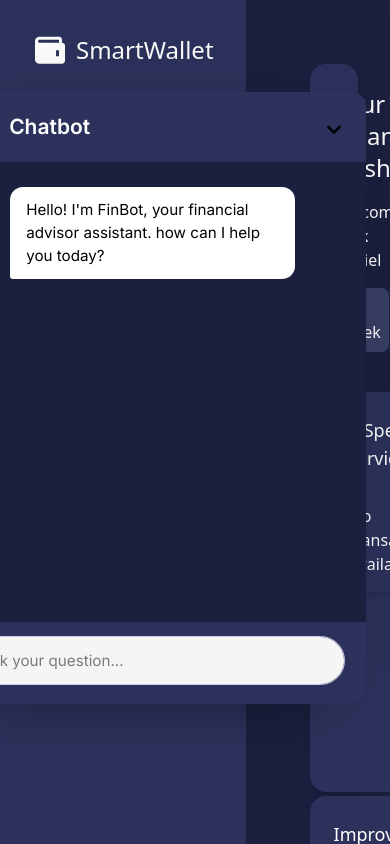
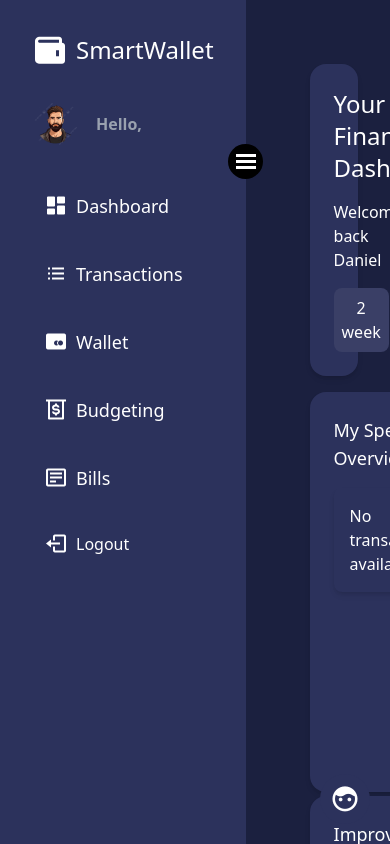
Before and after one commit to willofcode/Smartwallet, a React (Vite) app in the folder client/: page /dashboard in a window 390 px wide. Built offline with nearby package versions, Linux system fonts and the light colour scheme.

Commit message:
Update the styling of the hovering chatbot icon and closes chatbot when clicked

```diff
--- a/client/src/components/Chatbot.css
+++ b/client/src/components/Chatbot.css
@@ -8,20 +8,73 @@
     box-sizing: border-box;
     font-family: "Inter", sans-serif;
     width: 100%;
-    display: flex;
-    align-items: center;
-    justify-content: center;
     min-height: 100vh;
 
 }
+
+#toggle {
+    position: fixed;
+    bottom: 30px;
+    right: 27px;
+    border: none;
+    height: 50px;
+    width: 50px;
+    display: flex;
+    cursor: pointer;
+    border-radius: 50%;
+    background-color: #2C325C;
+    transition: all 0.3s ease;
+    align-items: center;
+    justify-content: center;
+}
+
+#toggle span{
+    position: absolute;
+    color: white;
+}
+
+.container.container.show-chat #toggle {
+    transform: rotate(90deg);
+}
+
+#toggle span:last-child,
+.container.container.show-chat #toggle span:first-child {
+    opacity: 0;
+}
+
+.container.container.show-chat #toggle span:last-child {
+    opacity: 1;
+}
+
+/*Responsiveness*/
+@media (max-width: 520px) {
+    #toggle {
+        right: 20px;
+        bottom: 20px;
+    }
+}
+
 .popup {
-    position: relative;
+    position: fixed;
+    opacity: 0;
+    pointer-events: none;
+    transition: all 0.2s ease;
+    bottom: 90px;
+    right: 35px;
     width: 450px;
     overflow: hidden;
     background: #1b203f;
+    transform: scale(0.2);
+    transform-origin: bottom right;
     border-radius: 15px;
     box-shadow: 0 0 128px 0 rgba(0, 0, 0, 0.1),
         0 32px 64px -48px rgba(0, 0, 0, 0.5);
+}
+
+.container.show-chat .popup{
+    opacity: 1;
+    pointer-events: auto;
+    transform: scale(1);
 }
 
 .popup .header {
```
